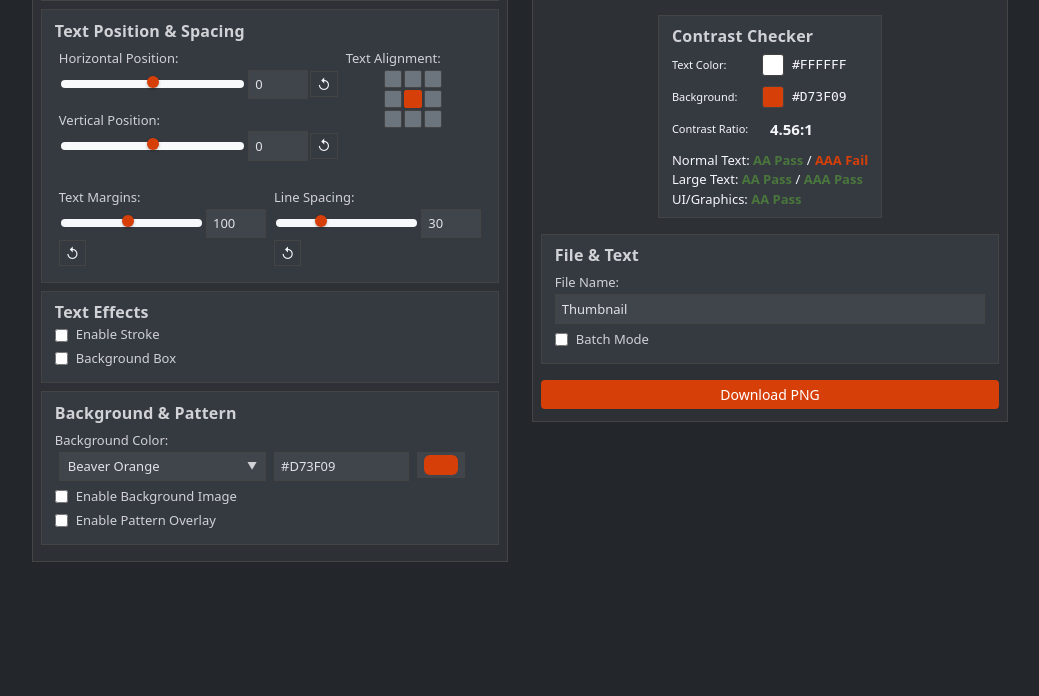
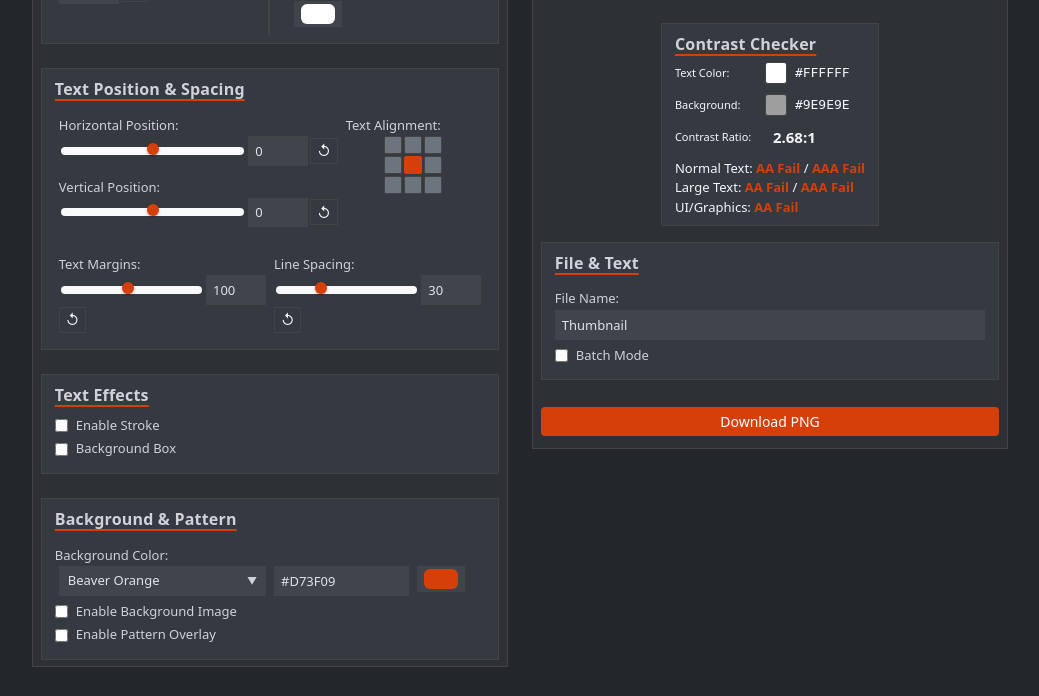
Before and after one commit to albaughe/ThumbGen-Flask, a Flask app: page / in a window 1280 px wide. Shown: the part 364-1060 px from the top of the page, without its empty margins (120-1159 px from the left). Run offline with Flask 3, Linux system fonts and the light colour scheme; some libraries are stand-ins or nearby versions.

Commit message:
Fix contrast checker, remove click and drag text

```diff
--- a/app.py
+++ b/app.py
@@ -217,7 +217,8 @@ def preview():
 
         # Generate preview
         text = settings.get('text', 'Week Overview')
-        preview_data, _ = generator.generate_thumbnail(text, 1, 1280, 720)
+        start_number = settings.get('start_number', 1)
+        preview_data, _ = generator.generate_thumbnail(text, start_number, 1280, 720)
 
         # Convert to base64
         img_buffer = io.BytesIO()
--- a/requirements.txt
+++ b/requirements.txt
@@ -1,3 +1,3 @@
-Flask==2.3.3
-Pillow==10.0.1
-Werkzeug==2.3.7
+Flask==3.0.0
+Pillow==10.2.0
+Werkzeug==3.0.1
--- /dev/null
+++ b/runtime.txt
@@ -0,0 +1 @@
+python-3.11.9
--- a/templates/index.html
+++ b/templates/index.html
@@ -29,7 +29,7 @@
         .section-card {
             box-shadow: none;
             padding: 0.7rem 0.8rem 0.5rem 0.8rem;
-            margin-bottom: 0.5rem;
+            margin-bottom: 1.2rem;
         }
 
         /* Prevent horizontal scrolling in left panel */
@@ -173,6 +173,11 @@
             line-height: 1.2;
         }
 
+        .form-label {
+            margin-bottom: 0.4rem;
+            display: block;
+        }
+
         .btn-primary {
             background: #D73F09 !important;
             border: none !important;
@@ -224,9 +229,13 @@
         .section-title {
             font-weight: bold;
             font-size: 1rem;
-            margin-bottom: .3rem;
+            margin-bottom: 0.8rem;
             color: #d0d2d6;
             letter-spacing: 0.2px;
+            text-decoration: underline;
+            text-decoration-color: #D73F09;
+            text-underline-offset: 4px;
+            text-decoration-thickness: 2px;
         }
 
         .preview-image {
@@ -282,18 +291,7 @@
             color: #d0d2d6;
         }
 
-        /* Draggable overlay for individual tab */
-        .draggable-overlay {
-            position: absolute;
-            cursor: grab;
-            background: transparent;
-            display: none;
-            z-index: 10;
-        }
-
-        .draggable-overlay:active {
-            cursor: grabbing;
-        }
+
 
         /* Ensure proper alignment for form elements */
         .form-label {
@@ -477,11 +475,8 @@
                                 <div class="col-6 ps-4">
                                     <div class="section-title">Text Color</div>
 
-                                    <!-- Color Selection Row -->
+                                    <!-- Branded Colors Dropdown -->
                                 <div class="mb-2">
-                                        <div class="row g-2">
-                                            <!-- Branded Colors Dropdown -->
-                                            <div class="col-6">
                                     <label class="form-label mb-0">Branded Colors:</label>
                                     <div class="custom-dropdown">
                                         <div class="dropdown-header" id="text-branded-dropdown-header">
@@ -574,12 +569,10 @@
                                 </div>
 
                                 <!-- Hex Code Input -->
-                                            <div class="col-6">
+                                <div class="mb-2">
                                     <label class="form-label mb-0">Hex Code:</label>
                                     <input type="text" id="text-hex-input" class="form-control form-control-sm" placeholder="#FFFFFF" value="#FFFFFF" maxlength="7">
                                 </div>
-                                        </div>
-                                    </div>
 
                                     <div class="mb-2 d-flex align-items-center">
                                         <input type="color" name="text_color" value="#FFFFFF" class="form-control form-control-color">
@@ -589,7 +582,7 @@
                                     </div>
 
                         <!-- Text Position & Spacing Section -->
-                        <div class="section-card">
+                        <div class="section-card" style="margin-top: 1.5rem;">
                             <div class="section-title">Text Position & Spacing</div>
 
                             <!-- Position Controls -->
@@ -690,7 +683,7 @@
                         </div>
 
                         <!-- Text Effects Section -->
-                        <div class="section-card">
+                        <div class="section-card" style="margin-top: 1.5rem;">
                             <div class="section-title">Text Effects</div>
 
                             <!-- Stroke Toggle -->
@@ -703,7 +696,8 @@
                             <div id="stroke_controls" style="display: none;">
                                 <div class="mb-2">
                                     <div class="row g-2">
-                                        <div class="col-6">
+                                        <!-- Stroke Color -->
+                                        <div class="mb-2">
                                             <label class="form-label mb-0">Stroke Color:</label>
                                             <div class="row g-2">
                                                 <div class="col-6">
@@ -804,7 +798,9 @@
                                                 </div>
                                             </div>
                                         </div>
-                                        <div class="col-6">
+
+                                        <!-- Stroke Width -->
+                                        <div class="mb-2">
                                             <label class="form-label mb-0">Width:</label>
                                             <div class="slider-group" data-default="2">
                                                 <input type="range" name="text_stroke_width" min="1" max="10"
@@ -828,7 +824,8 @@
                             <div id="background_box_controls" style="display: none;">
                                 <div class="mb-2">
                                     <div class="row g-2">
-                                        <div class="col-4">
+                                        <!-- Box Color -->
+                                        <div class="mb-2">
                                             <label class="form-label mb-0">Box Color:</label>
                                             <div class="row g-2">
                                                 <div class="col-6">
@@ -929,7 +926,9 @@
                                                 </div>
                                             </div>
                                         </div>
-                                        <div class="col-4">
+
+                                        <!-- Box Padding -->
+                                        <div class="mb-2">
                                             <label class="form-label mb-0">Padding:</label>
                                             <div class="slider-group" data-default="20">
                                                 <input type="range" name="text_box_padding" min="5" max="50"
@@ -939,7 +938,9 @@
                                                 <button type="button" class="reset-btn btn btn-secondary btn-sm px-2 py-0">↺</button>
                                             </div>
                                         </div>
-                                        <div class="col-4">
+
+                                        <!-- Box Opacity -->
+                                        <div class="mb-2">
                                             <label class="form-label mb-0">Opacity:</label>
                                             <div class="slider-group" data-default="100">
                                                 <input type="range" name="text_box_opacity" min="0" max="100"
@@ -955,7 +956,7 @@
                         </div>
 
                         <!-- Background & Pattern Section -->
-                        <div class="section-card">
+                        <div class="section-card" style="margin-top: 1.5rem;">
                             <div class="section-title">Background & Pattern</div>
                             <div class="mb-2">
                                 <label class="form-label mb-0">Background Color:</label>
@@ -1300,13 +1301,13 @@
         <div class="col-auto d-flex flex-column position-relative" style="width: 35vw; min-width:500px; max-width:45vw;">
                 <div class="card p-2 d-flex flex-column align-items-center justify-content-start"
                      style="width: 100%; max-width: 98vw; margin: 0 auto;">
-                <h5 class="mb-2" style="align-self: flex-start;">Preview</h5>
+                    <h5 class="mb-3" style="align-self: flex-start; text-decoration: underline; text-decoration-color: #D73F09; text-underline-offset: 4px; text-decoration-thickness: 2px;">Preview</h5>
                     <div class="preview-image position-relative d-flex align-items-center justify-content-center mb-2"
                          id="preview-container"
                          style="overflow: hidden; aspect-ratio: 16/9; width: 100%; max-width: 100%;">
                         <div style="position: relative; width: 100%; height: 100%; display: flex; align-items: center; justify-content: center;">
                             <img id="preview-img" style="display: none; width: 100%; height: 100%; object-fit: contain;">
-                        <div id="draggable-overlay" class="draggable-overlay"></div>
+
                             <p id="preview-text" style="position: absolute; left: 50%; top: 50%; transform: translate(-50%, -50%); margin: 0;">
                                 Loading preview...
                             </p>
@@ -1594,84 +1595,7 @@
             });
         }
 
-        // Draggable text functionality
-        function setupDraggableText() {
-            const previewContainer = document.getElementById('preview-container');
-            const overlay = document.getElementById('draggable-overlay');
-            const xInput = document.getElementById('text_x_offset');
-            const yInput = document.getElementById('text_y_offset');
-            const form = document.getElementById('settings-form');
-            const img = document.getElementById('preview-img');
-
-            if (!previewContainer || !overlay || !xInput || !yInput) return;
-
-            function syncDraggableOverlay() {
-                if (img.style.display === 'none') {
-                    overlay.style.display = 'none';
-                    return;
-                }
-                const containerRect = previewContainer.getBoundingClientRect();
-                const imgRect = img.getBoundingClientRect();
-                let left = imgRect.left - containerRect.left;
-                let top = imgRect.top - containerRect.top;
-                let width = imgRect.width;
-                let height = imgRect.height;
-                overlay.style.display = 'block';
-                overlay.style.left = left + 'px';
-                overlay.style.top = top + 'px';
-                overlay.style.width = width + 'px';
-                overlay.style.height = height + 'px';
-                overlay.style.position = 'absolute';
-                overlay.style.pointerEvents = 'auto';
-            }
-
-            xInput.addEventListener('input', syncDraggableOverlay);
-            yInput.addEventListener('input', syncDraggableOverlay);
-            if (form) {
-                const textInput = form.querySelector('[name="text"]');
-                if (textInput) textInput.addEventListener('input', syncDraggableOverlay);
-            }
-            img.addEventListener('load', syncDraggableOverlay);
-            window.addEventListener('resize', syncDraggableOverlay);
-
-            let dragging = false;
-            let startX, startY, startOffsetX, startOffsetY;
-
-            overlay.addEventListener('pointerdown', function(e) {
-                dragging = true;
-                overlay.setPointerCapture(e.pointerId);
-                startX = e.clientX;
-                startY = e.clientY;
-                startOffsetX = parseInt(xInput.value) || 0;
-                startOffsetY = parseInt(yInput.value) || 0;
-                overlay.style.cursor = 'grabbing';
-            });
-
-            overlay.addEventListener('pointerup', function(e) {
-                dragging = false;
-                overlay.releasePointerCapture(e.pointerId);
-                overlay.style.cursor = 'grab';
-            });
-
-            overlay.addEventListener('pointermove', function(e) {
-                if (!dragging) return;
-                const overlayRect = overlay.getBoundingClientRect();
-                const dx = e.clientX - startX;
-                const dy = e.clientY - startY;
-                const pxPerX = overlayRect.width / 1800;
-                const pxPerY = overlayRect.height / 1800;
-                let newX = startOffsetX + Math.round(dx / pxPerX);
-                let newY = startOffsetY + Math.round(dy / pxPerY);
-                newX = Math.max(-900, Math.min(900, newX));
-                newY = Math.max(-900, Math.min(900, newY));
-                xInput.value = newX;
-                yInput.value = newY;
-                updateXYDotFromInputs();
-                scheduleUpdate(50);
-            });
-
-            setTimeout(syncDraggableOverlay, 500);
-        }
+
 
         // Update scheduling and preview management
         let updateTimeout;
@@ -1712,7 +1636,15 @@
                 if (!form || !preview.img || !preview.text) return;
 
                 const formData = new FormData(form);
+
+                // Use the actual starting number if batch mode is enabled
+                const batchMode = document.getElementById('batch_mode');
+                const startNumber = document.getElementById('start_number');
+                if (batchMode && batchMode.checked && startNumber) {
+                    formData.set('start_number', startNumber.value);
+                } else {
                     formData.set('start_number', 1);
+                }
 
                 const requestKey = createRequestKey(formData);
 
@@ -1790,6 +1722,18 @@
                 preview.img.src = data.image;
                 preview.img.style.display = 'block';
                 preview.text.style.display = 'none';
+
+                // Draw to hidden canvas for pixel sampling
+                const canvas = document.getElementById('preview-canvas');
+                const ctx = canvas.getContext('2d', { willReadFrequently: true });
+                const img = new window.Image();
+                img.onload = function() {
+                    ctx.clearRect(0, 0, canvas.width, canvas.height);
+                    ctx.drawImage(img, 0, 0, canvas.width, canvas.height);
+                    // After drawing, update the contrast checker with sampled color
+                    updateContrastCheckerWithSampledBg();
+                };
+                img.src = data.image;
 
                 // Sync draggable overlay
                 setTimeout(() => {
@@ -1970,12 +1914,108 @@
             document.getElementById('contrast-status').innerHTML = status;
         }
 
+        function updateContrastCheckerWithSampledBg() {
+            const canvas = document.getElementById('preview-canvas');
+            const ctx = canvas.getContext('2d', { willReadFrequently: true });
+
+            // Get text and font settings from form
+            const text = document.getElementById('text').value;
+            const fontSize = parseInt(document.querySelector('input[name="font_size"]').value) || 100;
+            const fontName = document.querySelector('select[name="font_name"]').value || 'Arial';
+            const xOffset = parseInt(document.getElementById('text_x_offset').value) || 0;
+            const yOffset = parseInt(document.getElementById('text_y_offset').value) || 0;
+            const lineSpacing = (parseInt(document.querySelector('input[name="line_spacing_factor"]').value) || 30) / 100 * fontSize;
+
+            // Calculate text position
+            const lines = text.split('\n');
+            let textWidth = 0;
+            const tempCtx = canvas.getContext('2d');
+            tempCtx.font = `${fontSize}px \"${fontName}\"`;
+            lines.forEach(line => {
+                textWidth = Math.max(textWidth, tempCtx.measureText(line).width);
+            });
+            const totalHeight = lines.length * (fontSize + lineSpacing) - lineSpacing;
+
+            let x = (canvas.width - textWidth) / 2 + xOffset;
+            let y = (canvas.height - totalHeight) / 2 + yOffset;
+
+            // Sample multiple points across the text area to find worst case
+            const samplePoints = [];
+            const stepX = Math.max(1, Math.floor(textWidth / 5)); // Sample 5 points horizontally
+            const stepY = Math.max(1, Math.floor(totalHeight / 3)); // Sample 3 points vertically
+
+            for (let sx = 0; sx <= textWidth; sx += stepX) {
+                for (let sy = 0; sy <= totalHeight; sy += stepY) {
+                    const sampleX = Math.round(x + sx);
+                    const sampleY = Math.round(y + sy);
+
+                    // Make sure we're within canvas bounds
+                    if (sampleX >= 0 && sampleX < canvas.width && sampleY >= 0 && sampleY < canvas.height) {
+                        samplePoints.push({ x: sampleX, y: sampleY });
+                    }
+                }
+            }
+
+            // Find the worst contrast ratio among all sample points
+            let worstRatio = Infinity;
+            let worstBgColor = { r: 0, g: 0, b: 0 };
+
+            // Get text color from input
+            const textHex = document.querySelector('input[name="text_color"]').value || '#ffffff';
+
+            for (const point of samplePoints) {
+                const pixelData = ctx.getImageData(point.x, point.y, 1, 1);
+                const bgR = pixelData.data[0];
+                const bgG = pixelData.data[1];
+                const bgB = pixelData.data[2];
+
+                // Skip white pixels (text) - only sample background colors
+                if (bgR > 240 && bgG > 240 && bgB > 240) {
+                    continue; // Skip white text pixels
+                }
+
+                const ratio = contrastRatio(textHex, rgbToHex(bgR, bgG, bgB));
+
+                if (ratio < worstRatio) {
+                    worstRatio = ratio;
+                    worstBgColor = { r: bgR, g: bgG, b: bgB };
+                }
+            }
+
+            // Use the worst case
+            const bgHex = rgbToHex(worstBgColor.r, worstBgColor.g, worstBgColor.b);
+            const ratio = worstRatio;
+
+            // Update swatches and hex
+            document.getElementById('contrast-text-swatch').style.background = textHex;
+            document.getElementById('contrast-text-hex').textContent = textHex.toUpperCase();
+            document.getElementById('contrast-bg-swatch').style.background = bgHex;
+            document.getElementById('contrast-bg-hex').textContent = bgHex.toUpperCase();
+
+            // Display contrast ratio
+            let ratioStr = ratio.toFixed(2) + ':1';
+            document.getElementById('contrast-ratio').textContent = ratioStr;
+
+            // WCAG pass/fail
+            let status = '';
+            status += `<span>Normal Text: <b style=\"color:${ratio >= 4.5 ? '#4A773C' : '#D73F09'}\">${ratio >= 4.5 ? 'AA Pass' : 'AA Fail'}</b> / <b style=\"color:${ratio >= 7 ? '#4A773C' : '#D73F09'}\">${ratio >= 7 ? 'AAA Pass' : 'AAA Fail'}</b></span><br>`;
+            status += `<span>Large Text: <b style=\"color:${ratio >= 3 ? '#4A773C' : '#D73F09'}\">${ratio >= 3 ? 'AA Pass' : 'AA Fail'}</b> / <b style=\"color:${ratio >= 4.5 ? '#4A773C' : '#D73F09'}\">${ratio >= 4.5 ? 'AAA Pass' : 'AAA Fail'}</b></span><br>`;
+            status += `<span>UI/Graphics: <b style=\"color:${ratio >= 3 ? '#4A773C' : '#D73F09'}\">${ratio >= 3 ? 'AA Pass' : 'AA Fail'}</b></span>`;
+            document.getElementById('contrast-status').innerHTML = status;
+        }
+
+        function rgbToHex(r, g, b) {
+            return "#" + [r, g, b].map(x => {
+                const hex = x.toString(16);
+                return hex.length === 1 ? "0" + hex : hex;
+            }).join('');
+        }
+
         // Initialize everything when DOM is ready
         document.addEventListener('DOMContentLoaded', function() {
             setupXYSlider();
             setupAllSliders();
             setupAllInputs();
-            setupDraggableText();
 
             // Setup show/hide functionality for background and pattern controls
             setupToggleControls();
@@ -1995,6 +2035,7 @@
                         if (downloadBtn) downloadBtn.textContent = 'Download PNG';
                     }
                     updateFilenames();
+                    scheduleUpdate(50); // Update preview when batch mode is toggled
                 });
             }
 
@@ -2013,6 +2054,7 @@
             if (startNumber) {
                 startNumber.addEventListener('input', () => {
                     updateFilenames();
+                    scheduleUpdate(50); // Also update preview when starting number changes
                 });
             }
 
@@ -2232,7 +2274,7 @@
                     }
                 }
 
-                updateContrastChecker();
+                // Don't call updateContrastChecker here to avoid circular dependency
             }
 
             // Background dropdown toggle
@@ -2614,6 +2656,25 @@
                 undoStack = [];
             });
         }
+
+        function getAverageColor(ctx, x, y, width, height) {
+            const imageData = ctx.getImageData(x, y, width, height);
+            const data = imageData.data;
+            let r = 0, g = 0, b = 0, count = 0;
+            for (let i = 0; i < data.length; i += 4) {
+                r += data[i];
+                g += data[i + 1];
+                b += data[i + 2];
+                count++;
+            }
+            return {
+                r: Math.round(r / count),
+                g: Math.round(g / count),
+                b: Math.round(b / count)
+            };
+        }
     </script>
+    <canvas id="preview-canvas" width="1280" height="720" style="display:none;"></canvas>
+    <canvas id="text-mask-canvas" width="1280" height="720" style="display:none;"></canvas>
 </body>
 </html>
```
Also changed, not shown: 2 other files. Lines whose indentation alone changed are shown as unchanged.
